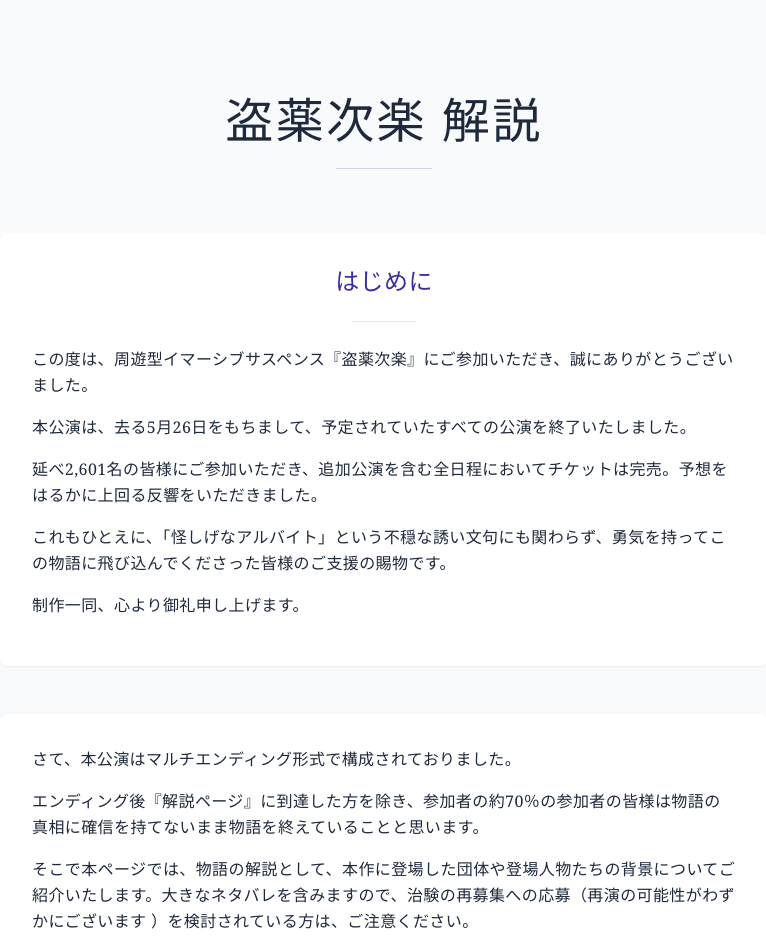
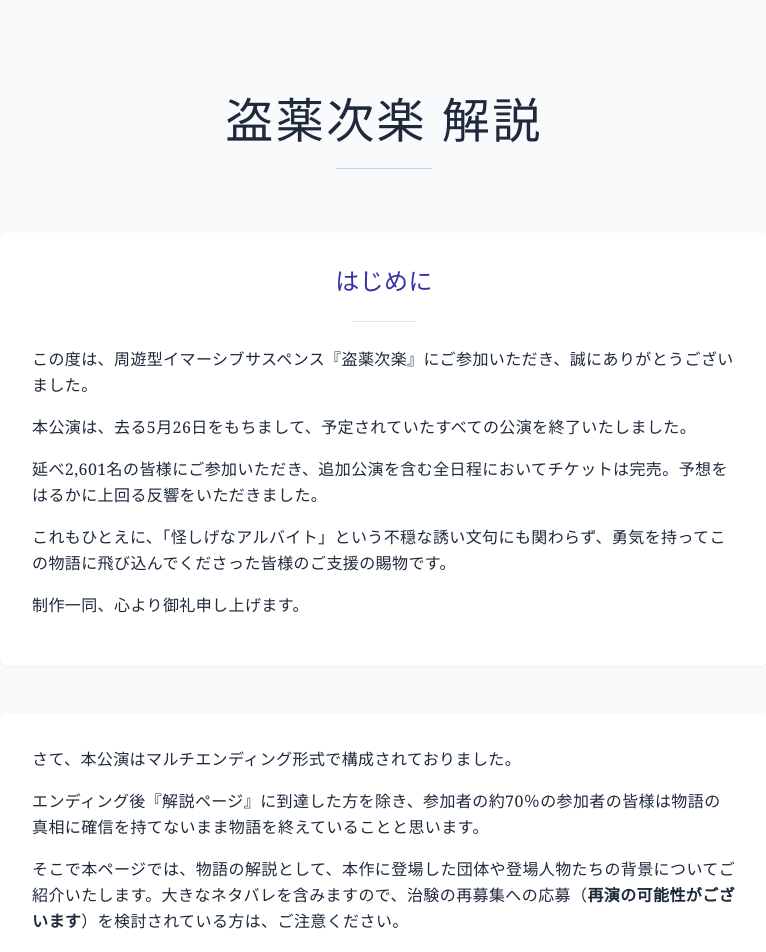
Before and after one commit to grinzing/tj-kaisetsu, a Next.js app: page / in a window 1280 px wide. Shown: the top 952 px of the page, without its empty margins (256-1022 px from the left). Built offline with nearby package versions, Linux system fonts and the light colour scheme.

Commit message:
再演の可能性を太字に

```diff
--- a/app/page.tsx
+++ b/app/page.tsx
@@ -44,7 +44,7 @@ export default function Home() {
               エンディング後『解説ページ』に到達した方を除き、参加者の約70％の参加者の皆様は物語の真相に確信を持てないまま物語を終えていることと思います。
             </p>
             <p className="mb-4">
-              そこで本ページでは、物語の解説として、本作に登場した団体や登場人物たちの背景についてご紹介いたします。大きなネタバレを含みますので、治験の再募集への応募（再演の可能性がわずかにございます ）を検討されている方は、ご注意ください。
+              そこで本ページでは、物語の解説として、本作に登場した団体や登場人物たちの背景についてご紹介いたします。大きなネタバレを含みますので、治験の再募集への応募（<span className="font-bold">再演の可能性がございます</span>）を検討されている方は、ご注意ください。
             </p>
           </div>
 
@@ -536,7 +536,7 @@ export default function Home() {
           <div className="rounded-lg bg-white p-8 shadow-sm">
             <h2 className="mb-6 text-center text-2xl font-light text-indigo-800">SNS投稿について</h2>
             <div className="mx-auto mb-6 h-px w-16 bg-slate-200"></div>
-            <p className="mb-4">
+            <p className="mb-4 font-bold">
               本公演は再演の可能性がございます。
             </p>
             <p className="mb-4">
```
